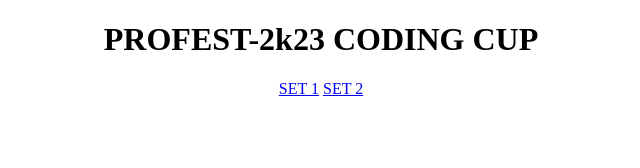
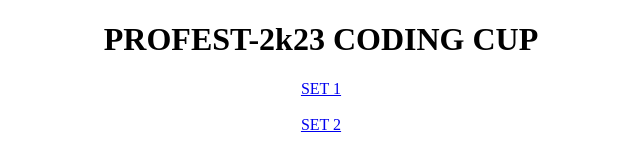
Before and after one commit to Sanketgadekar31/Sanketgadekar31.github.io, a plain HTML site: page index.html in a window 1280 px wide. Shown: the whole page, without its empty margins (319-959 px from the left). Drawn offline with Linux system fonts and the light colour scheme.

Commit message:
Update index.html

```diff
--- a/index.html
+++ b/index.html
@@ -9,7 +9,7 @@
 </head>
 <body align="center">
     <h1 align=center> PROFEST-2k23 CODING CUP </h1>
-    <a href = "https://forms.gle/8HnQXNRrh79iUVBg7">SET 1</a>
+    <a href = "https://forms.gle/8HnQXNRrh79iUVBg7">SET 1</a> <br> <br>
     <a href="https://forms.gle/b6nFag3AkUHUXbjP8">SET 2</a>
 </body>
 </html>
```
